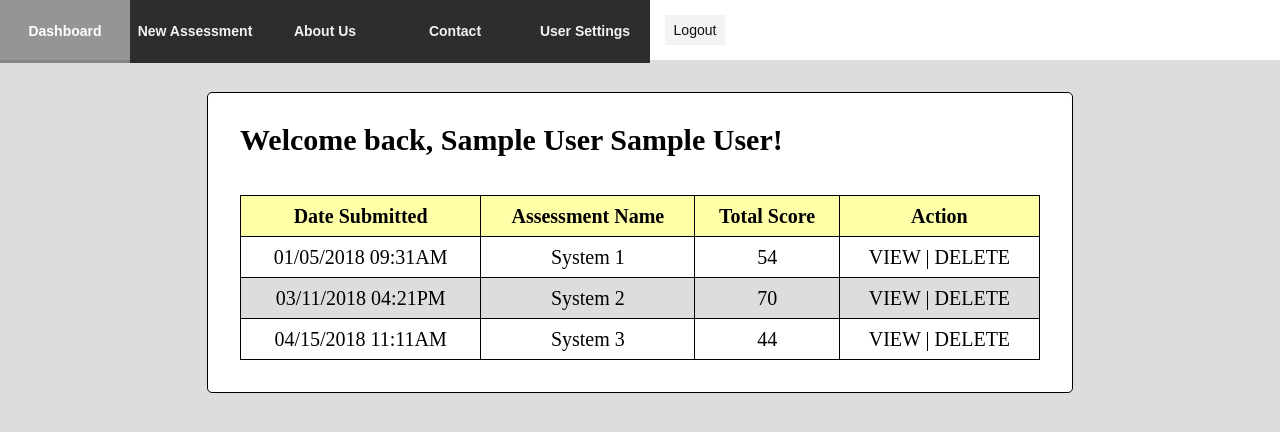
After one commit to nathanosborncsus/csc131aeis, a PHP site: page /dashboard.php in a window 1280 px wide. The commit adds this page. Shown: the top 432 px of the page. Run offline with PHP 8.4, Linux system fonts and the light colour scheme; the visitor is signed in with stand-in values (Sample User, id 1); data that the repository does not hold is empty; a stand-in replaces the project's code that opens the database connection.

Commit message:
Updated 4/18, Richard's Request

```diff
--- /dev/null
+++ b/phpproj/phpproj/dashboard.php
@@ -0,0 +1,67 @@
+<?php
+  include_once 'header.php';
+  include_once 'includes/db.inc.php';
+?>
+
+
+
+<form class="questionnaire-form">
+
+
+
+
+    <?php
+      if (isset($_SESSION['u_id'])) {
+        echo "<h2>Welcome back, ";
+        echo $_SESSION['u_first'] . ' ' . $_SESSION['u_last'];
+        echo "!</h2><br><br>";
+      }
+
+      else{
+        echo "Error: You must be logged in to access this page.";
+      }
+     ?>
+
+
+
+
+<table>
+
+  <tr>
+    <th>Date Submitted</th>
+    <th>Assessment Name</th>
+    <th>Total Score</th>
+    <th>Action</th>
+  </tr>
+
+  <tr>
+    <td>01/05/2018 09:31AM</td>
+    <td>System 1</td>
+    <td>54</td>
+    <td> VIEW | DELETE</td>
+  </tr>
+
+  <tr>
+    <td>03/11/2018 04:21PM</td>
+    <td>System 2</td>
+    <td>70</td>
+    <td> VIEW | DELETE</td>
+  </tr>
+
+  <tr>
+    <td>04/15/2018 11:11AM</td>
+    <td>System 3</td>
+    <td>44</td>
+    <td> VIEW | DELETE</td>
+  </tr>
+
+
+
+
+
+
+ </form>
+
+<?php
+include_once 'footer.php';
+?>
--- a/phpproj/phpproj/header.php
+++ b/phpproj/phpproj/header.php
@@ -13,25 +13,65 @@ session_start();
 <body>
 <header>
   <nav>
+
+
+    <!-- Beginning Division for the styling of the HEADER around
+        its menu items.-->
     <div class="main-wrapper">
+
+
+    <!-- A division (buttondiff) to insert a PHP statement that indicates if the
+  user is logged in, it'll show a "New Assessment" and "Dashboard" button.
+  If the user isn't logged in, it just shows a "home" button.-->
+      <div class="buttondiff">
+        <?php
+            if (isset($_SESSION['u_id'])) {
+              echo '      <ul>
+                      <li><a href="dashboard.php">Dashboard</a></li>
+                    </ul>
+
+                    <ul>
+                      <li><a href="assessment.php">New Assessment</a></li>
+                    </ul>';
+            } else {
+              echo '      <ul>
+                      <li><a href="index.php">Home</a></li>
+                    </ul>';
+            }
+          ?>
+
       <ul>
-        <li><a href="index.php">Dashboard</a></li>
+        <li><a href="#">About Us</a></li>
       </ul>
+
       <ul>
-        <li><a href="assessment.php">New Assessment</a></li>
+        <li><a href="#">Contact</a></li>
       </ul>
+
+      <?php
+          if (isset($_SESSION['u_id'])) {
+            echo '      <ul>
+                    <li><a href="#">User Settings</a></li>
+                  </ul>';
+          }
+        ?>
+
+      <!-- A division (nav-login) to hide login form and return a logout around
+      settings button once user is logged in.-->
       <div class="nav-login">
         <?php
             if (isset($_SESSION['u_id'])) {
               echo '<form action="includes/logout.inc.php" method="POST">
                   <button type="submit" name="submit">Logout</button>
-              </form>';
+                  </form>';
             } else {
               echo '<form action="includes/login.inc.php" method="POST">
-                <input type="text" name="email" placeholder="email">
-                <input type="password" name="pwd" placeholder="password">
+                <input type="text" name="email" placeholder="Email">
+                <input type="password" name="pwd" placeholder="Password">
                 <button type="submit" name="submit">Login</button>
-              </form>
+
+
+            </form>
               <a href="signup.php">Sign up</a>';
             }
           ?>
--- a/phpproj/phpproj/style.css
+++ b/phpproj/phpproj/style.css
@@ -101,15 +101,51 @@ input, select {
     vertical-align:middle;
 }
 
+
 /* Our CSS Code */
 
+/**  MAIN WRAPPER section**/
 .main-wrapper {
   margin: - auto;
   width: 1000px;
+  overflow:auto;
 }
 
+.main-wrapper ul{
+  margin:0;
+  padding:0;
+  list-style:none;
+  line-height:60px;
+
+}
+
+.main-wrapper li{
+  float:left;
+}
+
+.main-wrapper li a:hover {
+  color:#fff;
+  opacity:0.5;
+  font-size:14px;
+}
+
+.main-wrapper ul li a{
+  background:#2d2d2d;
+  text-decoration:none;
+  width:130px;
+  display:block;
+  text-align:center;
+  color:#f2f2f2;
+  font-size:14px;
+  font-family:arial;
+  font-weight:bold;
+
+}
+
+/**  END OF MAIN WRAPPER SECTION**/
+
 body {
-  background-color: #ccc;
+  background-color: #dddddd;
 }
 
 header nav {
@@ -135,12 +171,14 @@ header nav ul li a {
 }
 
 header .nav-login {
-  float: right;
+  float: left;
 }
 
 header .nav-login form {
   float: left;
+  margin-right:100px;
   padding-top: 15px;
+  padding-left: 15px;
 }
 
 header .nav-login form input {
@@ -149,7 +187,7 @@ header .nav-login form input {
   height: 30px;
   padding: 0px 10px;
   margin-right: 10px;
-  border: none;
+  border: 1px;
   background-color: #ccc;
   font-family: arial;
   font-size: 14px;
@@ -157,8 +195,9 @@ header .nav-login form input {
   line-height: 30px;
 }
 
+
 header .nav-login form button {
-  float: left;
+  float: right;
   width: 60px;
   height: 30px;
   margin-right: 10px;
@@ -189,6 +228,13 @@ header .nav-login a {
   cursor: pointer;
 }
 
+nav-signup {
+
+float:right;
+
+}
+
+
 .main-container {
   padding-top: 40px;
 }
@@ -207,6 +253,14 @@ header .nav-login a {
   width: 400px;
   margin: 0 auto;
   padding-top: 30px;
+  max-width:500px;
+  margin:2rem auto;	/* Centering */
+  border:1px solid black;
+  padding: 2rem;
+  background: white;;
+  -moz-box-shadow: 1px 2px 3px rgba(0,0,0,1);		/* Delivers soft shadow */
+  -webkit-box-shadow: 1px 2px 3px rgba(0,0,0,1);
+  box-shadow: 1px 2px 3px rgba(0,0,0,1);
 }
 
 .signup-form input {
@@ -239,24 +293,76 @@ header .nav-login a {
   background-color: #111;
 }
 
+.custheader {
+  padding-top:20px;
+  font-size: 24px;
+}
 
 /* Richard CSS */
 .questionnaire-form
 {
-	max-width:500px;
+	max-width:800px;
 	margin:2rem auto;	/* Centering */
-	border:2px solid black;
+	border:1px solid black;
+  border-radius: 5px;
 	padding: 2rem;
-	background: white;;
-	-moz-box-shadow: 1px 2px 3px rgba(0,0,0,1);		/* Lines 8-10 delivers soft shadow to this form */
+	background: white;
+  /**** Commented out drop shadow for now
+	-moz-box-shadow: 1px 2px 3px rgba(0,0,0,1);
 	-webkit-box-shadow: 1px 2px 3px rgba(0,0,0,1);
 	box-shadow: 1px 2px 3px rgba(0,0,0,1);
+  *****/
+  font-size:20px;
 }
+.questionnaire-form h2
+{
+
+  font-size:30px;
+}
+
+.dashboard {
+
+	margin:2rem auto;	/* Centering */
+  padding: 2rem;
+  border-radius: 5px;
+  max-width:50px;
+}
+
+tr:nth-child(even){
+  background-color: #fff;
+}
+
+tr:nth-child(odd){
+  background-color: #ddd;
+}
+
+table {
+  width:800px;
+
+}
+
+th{
+  text-align:center;
+  background: #ffffa8;
+}
+
+td{
+
+    text-align:center;
+}
+table, th, td {
+  border:1px solid #000;
+  padding: 10px;
+}
+
+
 
 textarea{
 	display:block;
 	padding: .5rem;
 }
+
+
 
 /*********************************
 * Keeping this here, in case we want to have differing
```
Also changed, not shown: phpproj/phpproj/assessment.php (+11 -6 lines), phpproj/phpproj/functions.php (added, +34 -0 lines), phpproj/phpproj/index.php (+8 -1 lines), phpproj/phpproj/signup.php (+5 -5 lines).
